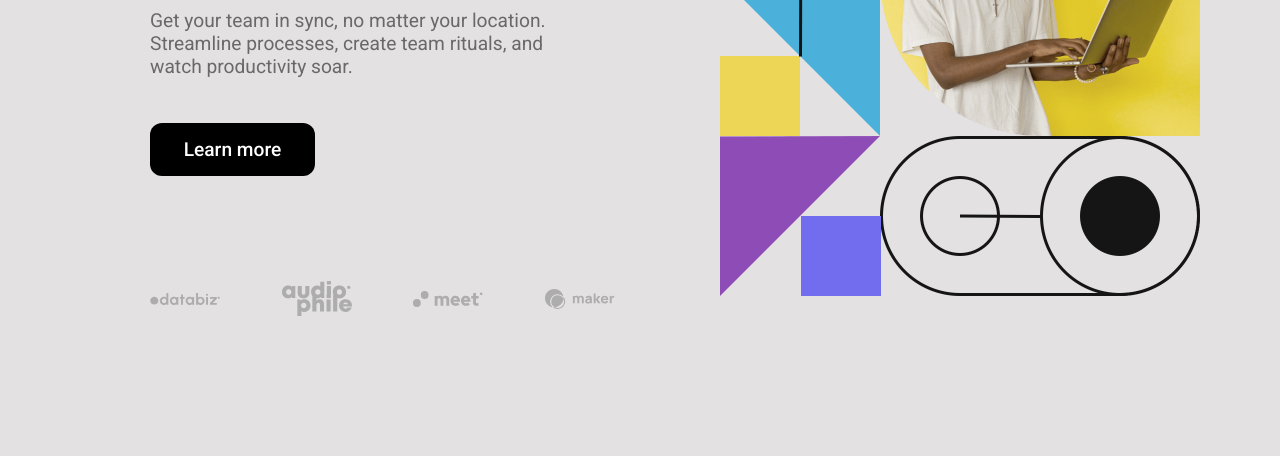
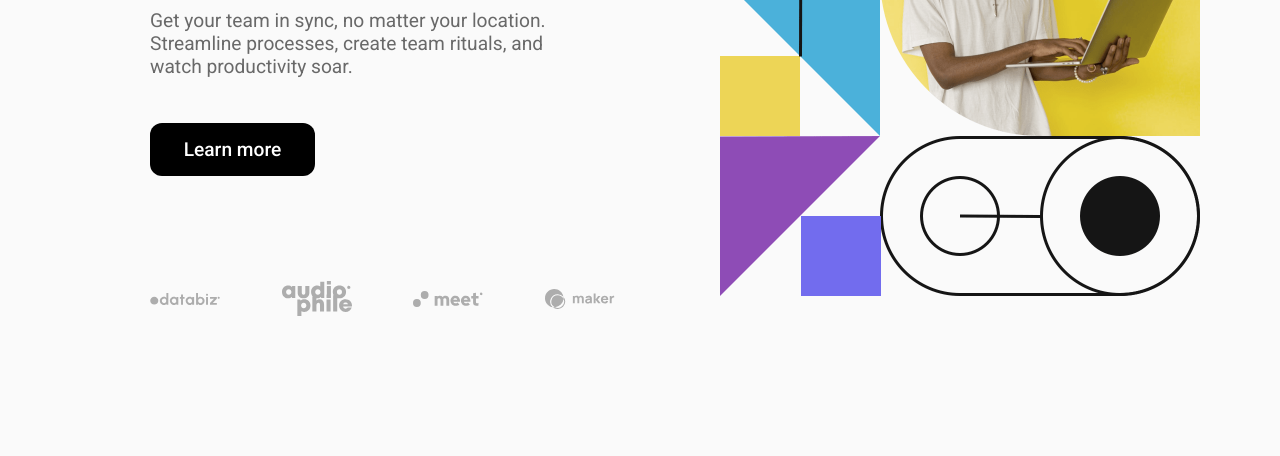
Before and after one commit to SirMeierLink/nav_dropdown_menu, a plain HTML site: page index.html in a window 1280 px wide. Shown: the part 447-903 px from the top of the page. Drawn offline with Linux system fonts and the light colour scheme.

Commit message:
Change background color to be almost white from  a light gray

```diff
--- a/style.css
+++ b/style.css
@@ -6,6 +6,7 @@
     - Medium Gray: hsl(0, 0%, 41%)
     - Almost Black: hsl(0, 0%, 8%)
     */
+    --almost_white: hsl(0, 0%, 98%);
     --medium-gray: hsl(0, 0%, 41%);
     --almost-black: hsl(0, 0%, 8%);
 }
@@ -18,7 +19,8 @@
 }
 
 body {
-    background-color: #e3e1e1;
+    /* background-color: #e3e1e1; */
+    background-color: var(--almost_white);
 }
 
 /* Desktop view */
```
